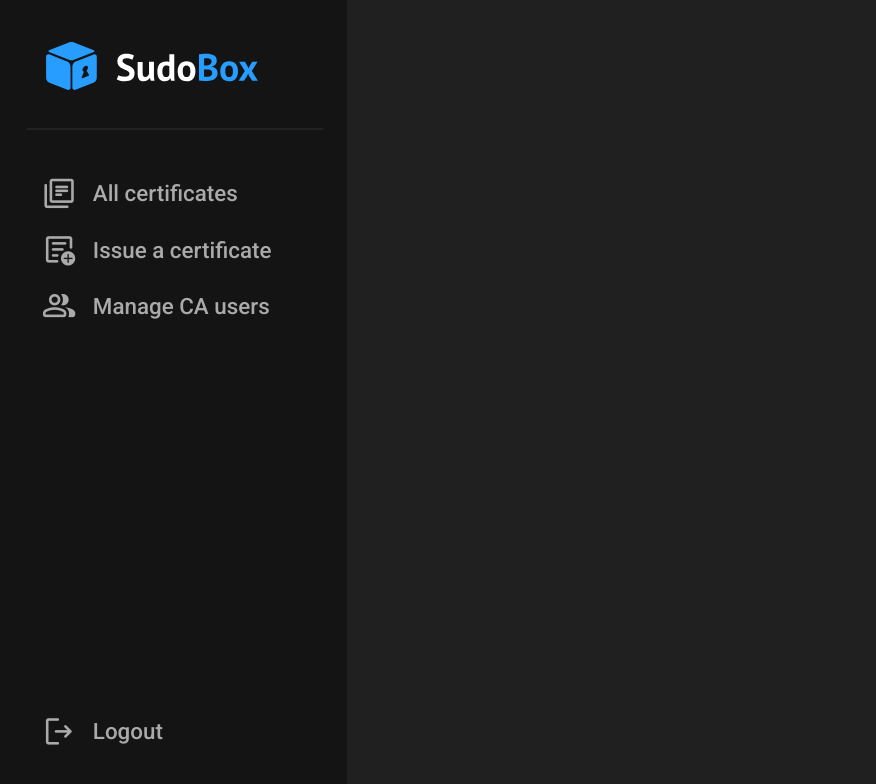
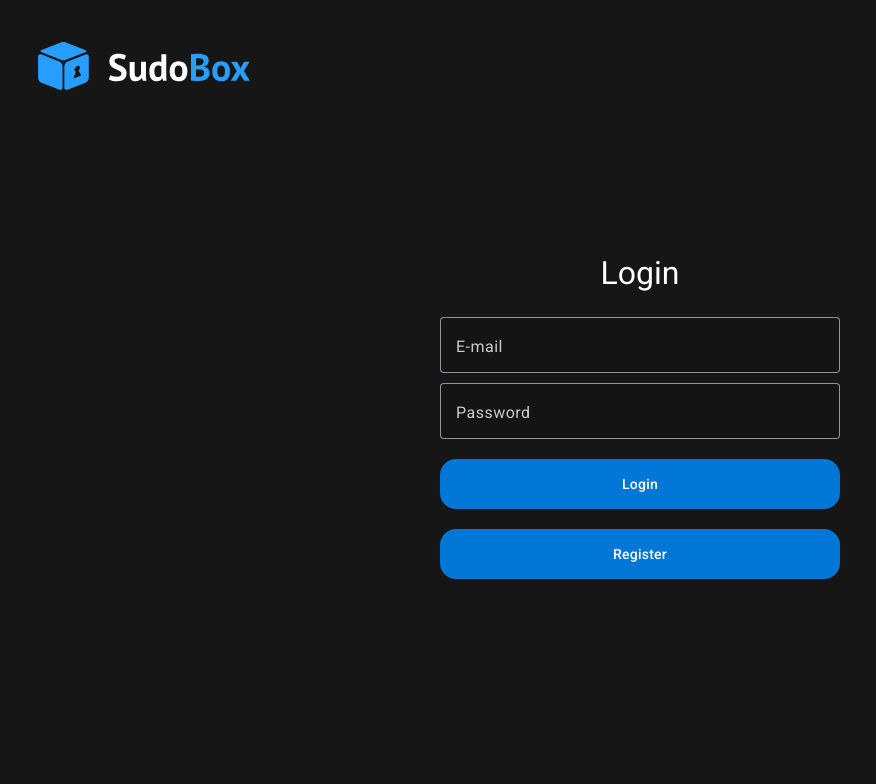
Before and after one commit to lukascobbler/ib-pki, an Angular app in the folder front-end/: page /login in a window 1280 px wide. Before the commit this address led to /. Shown: the top 784 px of the page, without its empty margins (0-876 px from the left). Built offline with nearby package versions, Linux system fonts and the light colour scheme.

Commit message:
feature: adding the login page

```diff
--- a/front-end/src/app/app.component.html
+++ b/front-end/src/app/app.component.html
@@ -1,5 +1,5 @@
 <div class="container">
-  <app-navbar></app-navbar>
+  <app-navbar *ngIf="false"></app-navbar> <!-- TODO zameni true sa pozivom auth servisa - da li je neko ulogovan -->
   <div class="content">
     <router-outlet></router-outlet>
   </div>
--- a/front-end/src/app/app.component.ts
+++ b/front-end/src/app/app.component.ts
@@ -1,11 +1,12 @@
 import {Component} from '@angular/core';
 import {RouterOutlet} from '@angular/router';
 import {NavbarComponent} from './components/common/navbar/navbar.component';
+import {NgIf} from '@angular/common';
 
 @Component({
   selector: 'app-root',
   standalone: true,
-  imports: [RouterOutlet, NavbarComponent],
+  imports: [RouterOutlet, NavbarComponent, NgIf],
   templateUrl: './app.component.html',
   styleUrl: './app.component.scss'
 })
--- a/front-end/src/app/app.routes.ts
+++ b/front-end/src/app/app.routes.ts
@@ -2,8 +2,10 @@ import { Routes } from '@angular/router';
 import {IssueCertificateComponent} from './components/common/issue-certificate/issue-certificate.component';
 import {AllCertificatesComponent} from './components/admin/all-certificates/all-certificates.component';
 import {CaUserManagementComponent} from './components/admin/ca-user-management/ca-user-management.component';
+import {LoginComponent} from './components/anonymous/login/login.component';
 
 export const routes: Routes = [
+  {path: "login", component: LoginComponent},
   {path: "issue-certificate", component: IssueCertificateComponent},
   {path: "all-certificates", component: AllCertificatesComponent},
   {path: "manage-ca-users", component: CaUserManagementComponent},
--- a/front-end/src/app/components/anonymous/login/login.component.html
+++ b/front-end/src/app/components/anonymous/login/login.component.html
@@ -1 +1,24 @@
-<p>login works!</p>
+<div>
+  <span class="sidebar-banner">
+    <img priority ngSrc="/banner.svg" alt="" fill>
+  </span>
+
+  <div class="container">
+    <p class="large-text">Login</p>
+
+    <form class="login-form">
+      <mat-form-field appearance="outline">
+        <mat-label>E-mail</mat-label>
+        <input matInput />
+      </mat-form-field>
+
+      <mat-form-field appearance="outline">
+        <mat-label>Password</mat-label>
+        <input matInput type="password" />
+      </mat-form-field>
+    </form>
+
+    <button class="blue-button button">Login</button>
+    <button class="blue-button button">Register</button>
+  </div>
+</div>
--- a/front-end/src/app/components/anonymous/login/login.component.scss
+++ b/front-end/src/app/components/anonymous/login/login.component.scss
@@ -0,0 +1,61 @@
+@import "colors";
+@import "buttons";
+
+.container {
+  display: flex;
+  flex-direction: column;
+  justify-content: center;
+  align-items: center;
+  height: 100vh;
+  gap: 20px;
+  background-color: $background2;
+}
+
+.login-form {
+  display: flex;
+  flex-direction: column;
+  justify-content: center;
+  align-items: center;
+  gap: 10px;
+}
+
+.sidebar-banner {
+  width: 15rem;
+  height: 3rem;
+  margin-top: 2.6rem;
+  margin-left: 1.5rem;
+  position: absolute;
+}
+
+.large-text {
+  color: $text;
+  font-size: xx-large;
+  margin-bottom: 5px;
+}
+
+::ng-deep .mat-mdc-form-field-subscript-wrapper {
+  display: none !important;
+}
+
+mat-form-field {
+  width: 400px;
+
+  ::ng-deep .mat-mdc-text-field-wrapper {
+    background-color: $background3 !important;
+    border-radius: 6px;
+  }
+
+  ::ng-deep .mat-mdc-input-element {
+    color: $text;
+  }
+
+  ::ng-deep .mat-mdc-floating-label {
+    color: $whitish !important;
+  }
+}
+
+.button {
+  width: 400px;
+  height: 50px;
+  margin: 0
+}
--- a/front-end/src/app/components/common/navbar/navbar.component.ts
+++ b/front-end/src/app/components/common/navbar/navbar.component.ts
@@ -17,7 +17,7 @@ import {RouterLink, RouterLinkActive} from '@angular/router';
   styleUrl: './navbar.component.scss'
 })
 export class NavbarComponent implements OnInit{
-  currentUserRole: string = 'ADMIN'; // 'EE_USER', 'CA_USER', or 'ADMIN'
+  currentUserRole: string = ''; // 'EE_USER', 'CA_USER', or 'ADMIN'
   sidebarItems: any[];
 
   constructor() {
```
Also changed, not shown: front-end/src/app/components/anonymous/login/login.component.ts (+9 -1 lines).
